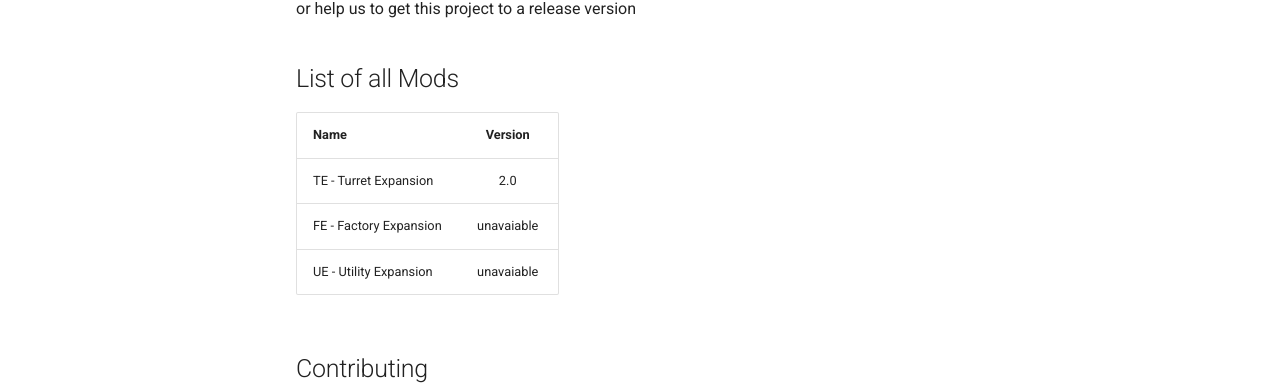
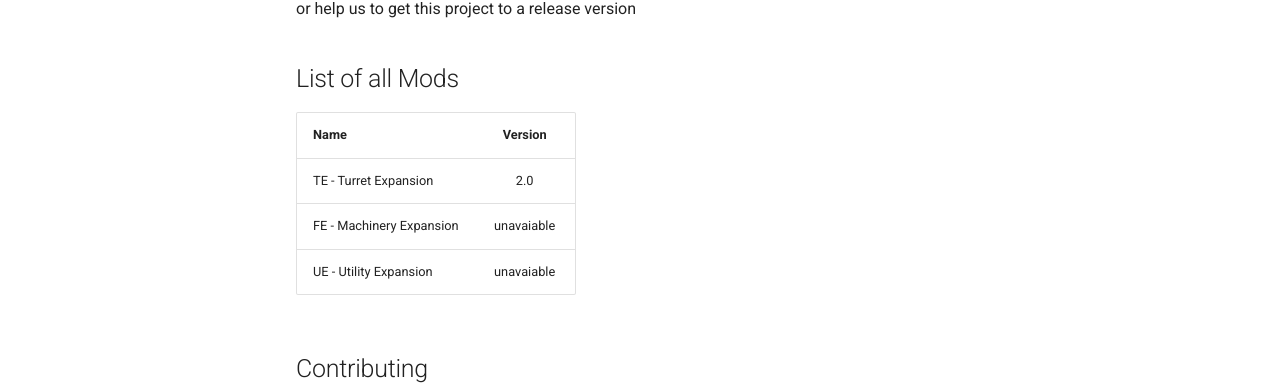
Before and after one commit to Kanaede/MindustryExpansion, an MkDocs documentation site: the page built from docs/index.md, in a window 1280 px wide. Shown: the part 302-687 px from the top of the page. Built offline with MkDocs 1.6.1 and Material for MkDocs 9.7.7, drawn with Linux system fonts in a browser that asks for light colours; comment, search, counter and statistics services are not loaded.

Commit message:
Update index.md
Signed-off-by: zuoran_artemwing <66865547+zuoranartemwing@users.noreply.github.com>

```diff
--- a/docs/index.md
+++ b/docs/index.md
@@ -11,7 +11,7 @@ This mod adds more varied and unique towers. It's still under development, so pl
 | Name | Version |
 | :--- | :---: |
 | TE - Turret Expansion | 2.0 |
-| FE - Factory Expansion | unavaiable |
+| FE - Machinery Expansion | unavaiable |
 | UE - Utility Expansion | unavaiable |
 
 ## Contributing
```
